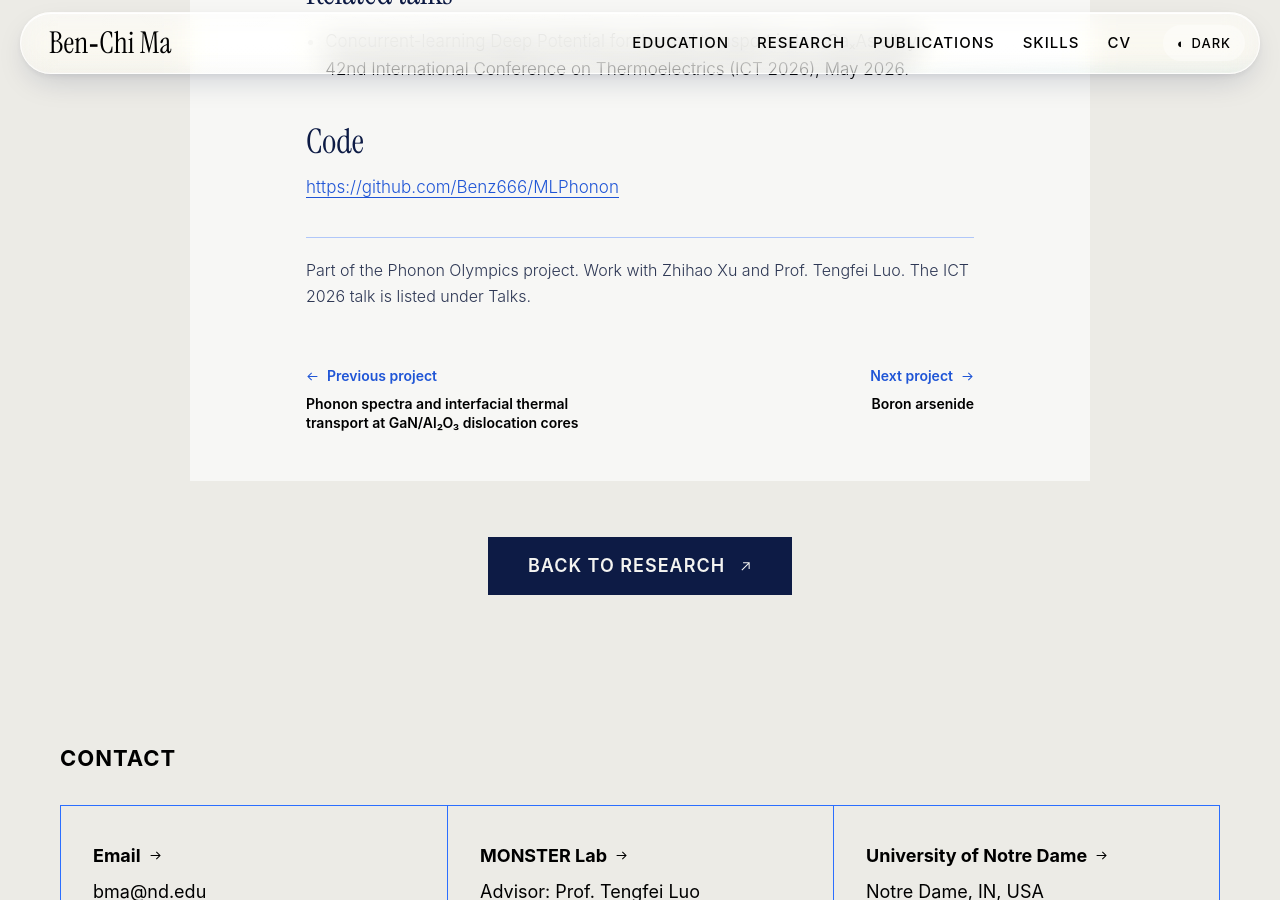
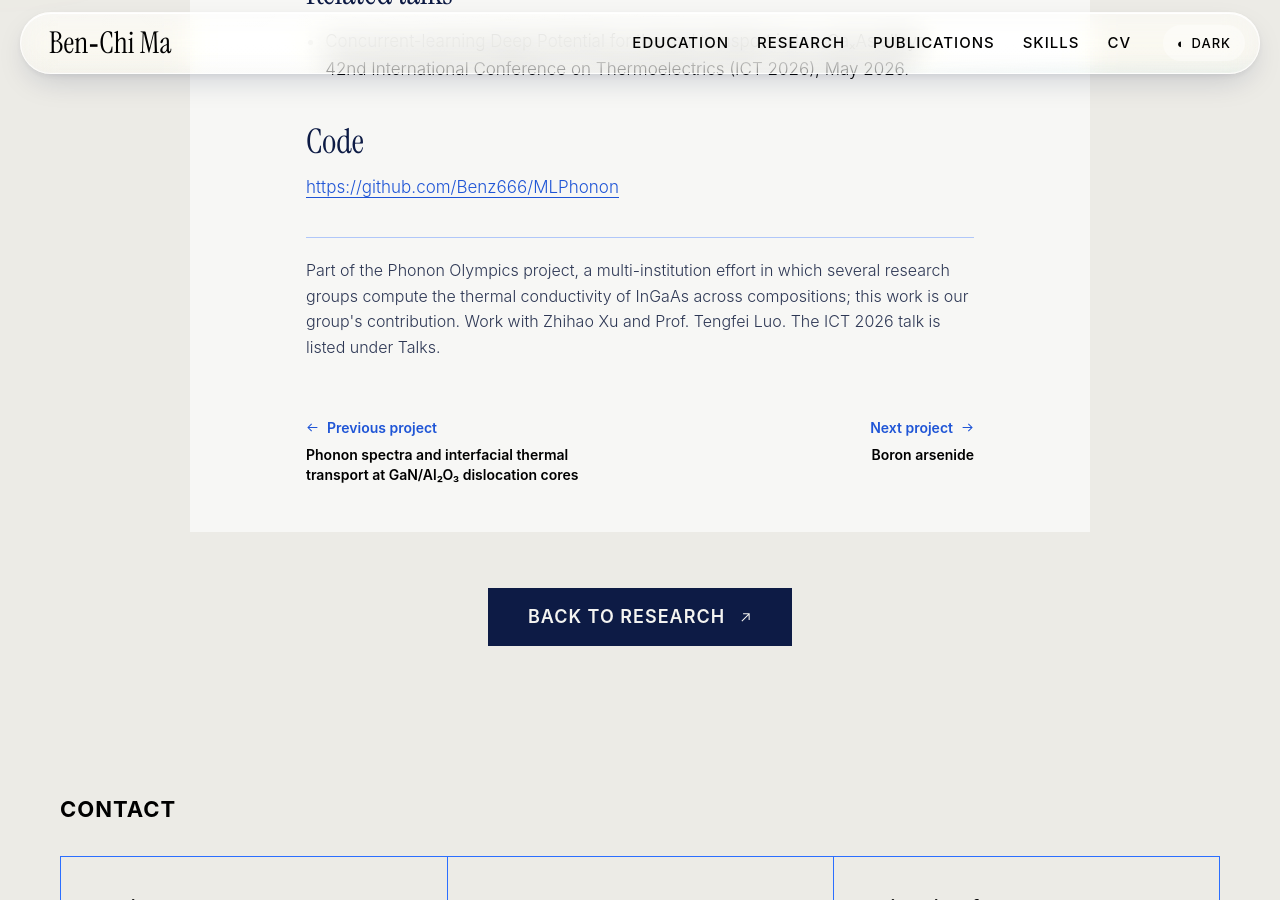
Before and after one commit to Benz666/Benz666.github.io, a Jekyll site: the page built from _projects/ingaas-mlip.md, in a window 1280 px wide and 900 px high, scrolled down 1575 px. Built offline with Jekyll 4.4.1, drawn with Linux system fonts in a browser that asks for light colours; some web fonts are replaced.

Commit message:
InGaAs: describe Phonon Olympics as a multi-institution InGaAs conductivity project; refresh CV PDF
Co-Authored-By: Claude Opus 5.5 <noreply@anthropic.com>

```diff
--- a/_projects/ingaas-mlip.md
+++ b/_projects/ingaas-mlip.md
@@ -22,4 +22,4 @@ code: https://github.com/Benz666/MLPhonon
 findings: Presented at ICT 2026; manuscript in preparation. Quantitative results will be shared after publication.
 ---
 
-Part of the Phonon Olympics project. Work with Zhihao Xu and Prof. Tengfei Luo. The ICT 2026 talk is listed under Talks.
+Part of the Phonon Olympics project, a multi-institution effort in which several research groups compute the thermal conductivity of InGaAs across compositions; this work is our group's contribution. Work with Zhihao Xu and Prof. Tengfei Luo. The ICT 2026 talk is listed under Talks.
```
Also changed, not shown: 1 other file.
